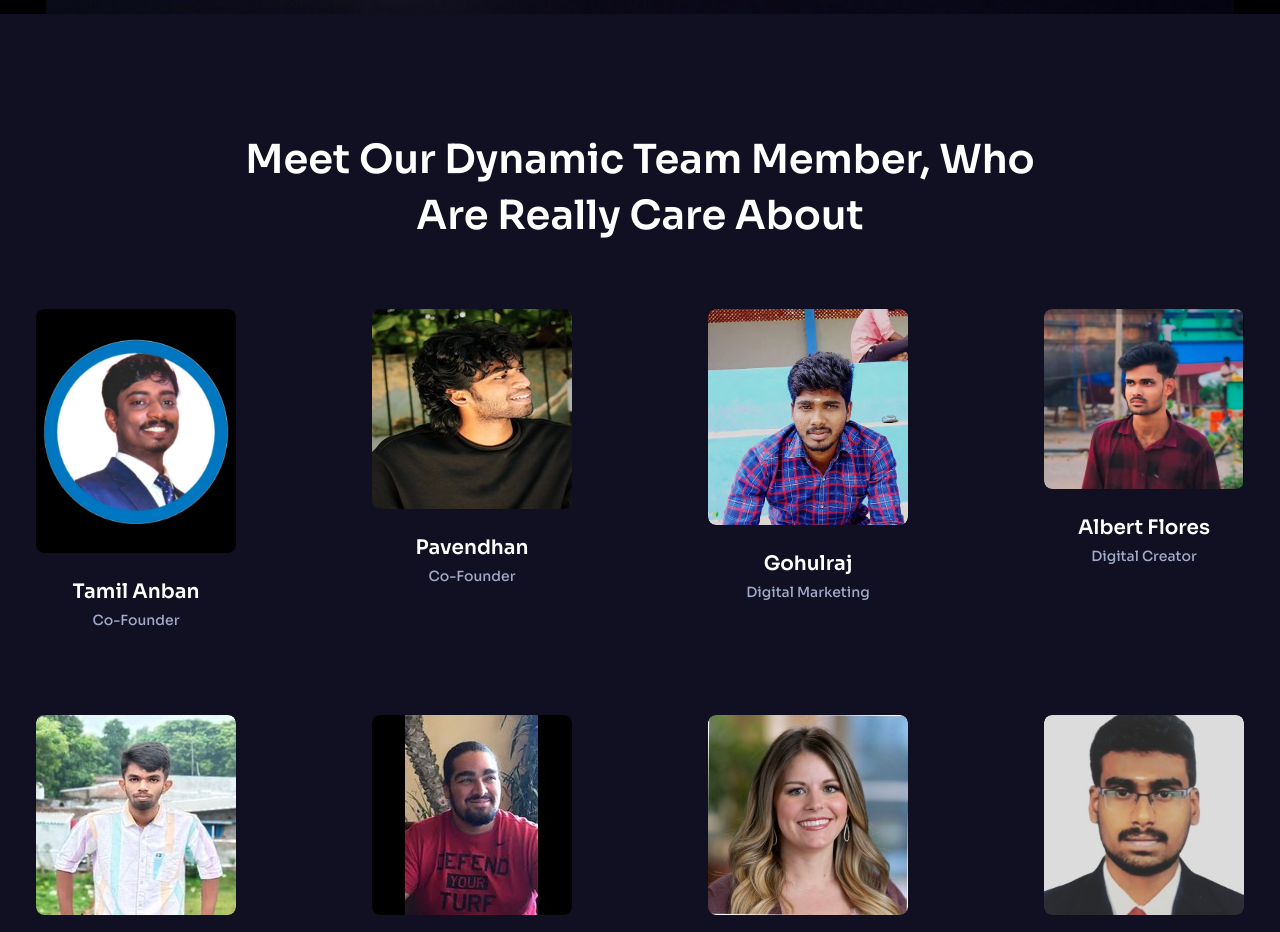
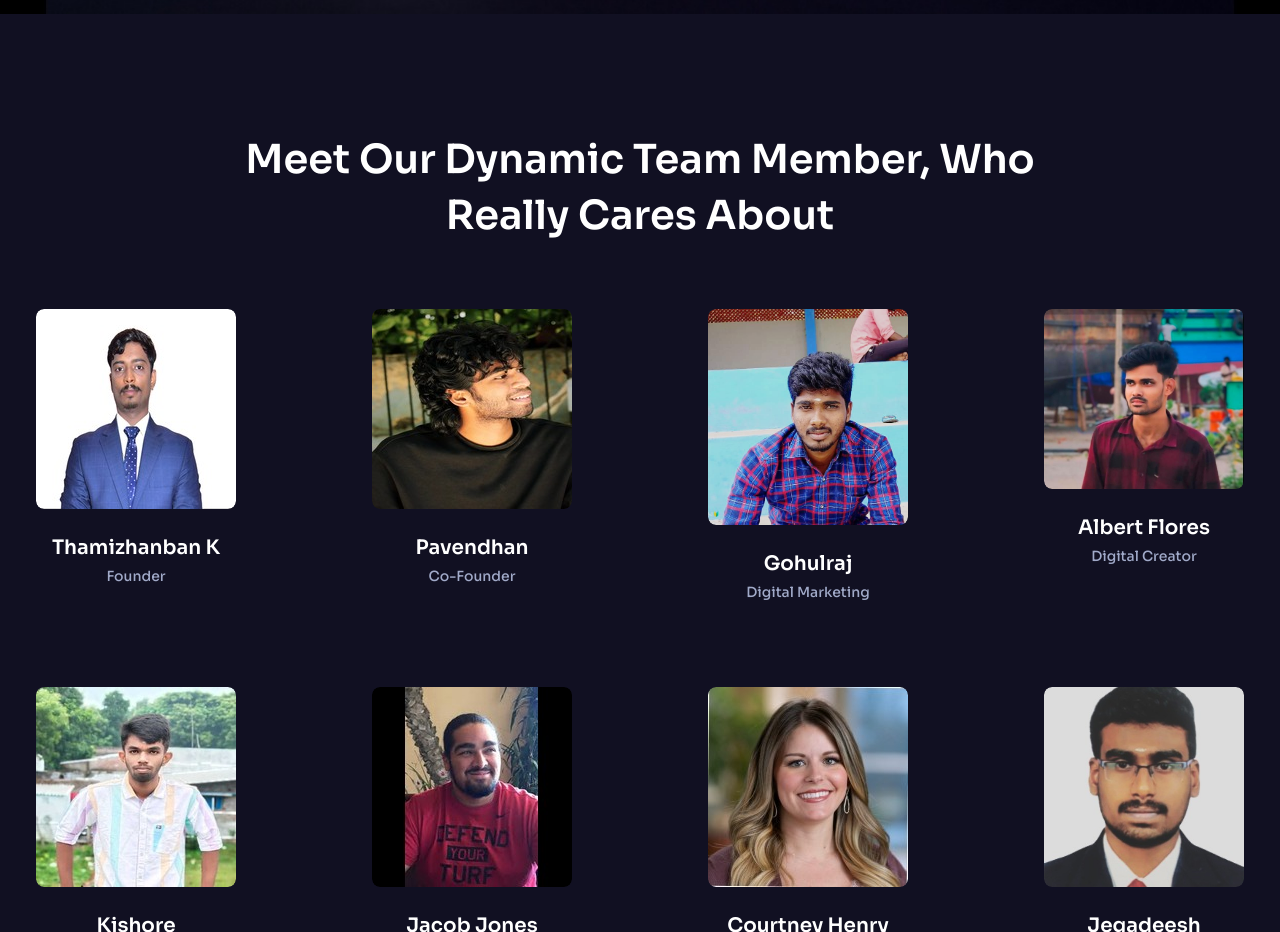
Before and after one commit to GOHULRAJ/demo.meens.in, a plain HTML site: page about.html in a window 1280 px wide. Shown: the part 1820-2752 px from the top of the page. Drawn offline with Linux system fonts and the light colour scheme; files whose address does not match are found by name.

Commit message:
about images added

```diff
--- a/about.html
+++ b/about.html
@@ -348,13 +348,13 @@
 		<section class="team-one">
 			<div class="container">
 				<h3 class="team-one__title">Meet Our Dynamic Team Member, Who <br>
-					Are Really Care About</h3>
+					 Really Cares About</h3>
 				<div class="row">
 					<!-- Team One Single Start -->
 					<div class="col-xl-3 col-lg-6 col-md-6">
 						<div class="team-one__single">
 							<div class="team-one__img">
-								<img src="images/team/team-1-1.jpg" alt="">
+								<img src="images/team/team-1-1.jpeg" alt="">
 								<div class="team-one__social">
 									<a href="#"><i class="icon-social-3"></i></a>
 									<a href="#"><i class="icon-social-1"></i></a>
@@ -362,8 +362,8 @@
 								</div>
 							</div>
 							<div class="team-one__content">
-								<h4 class="team-one__name"><a href="about.html">Tamil Anban</a></h4>
-								<p class="team-one__sub-title">Co-Founder</p>
+								<h4 class="team-one__name"><a href="about.html">Thamizhanban K</a></h4>
+								<p class="team-one__sub-title">Founder</p>
 							</div>
 						</div>
 					</div>
```
Also changed, not shown: images/team/team-1-1.jpeg (added), images/team/team-1-1.jpg (deleted).
